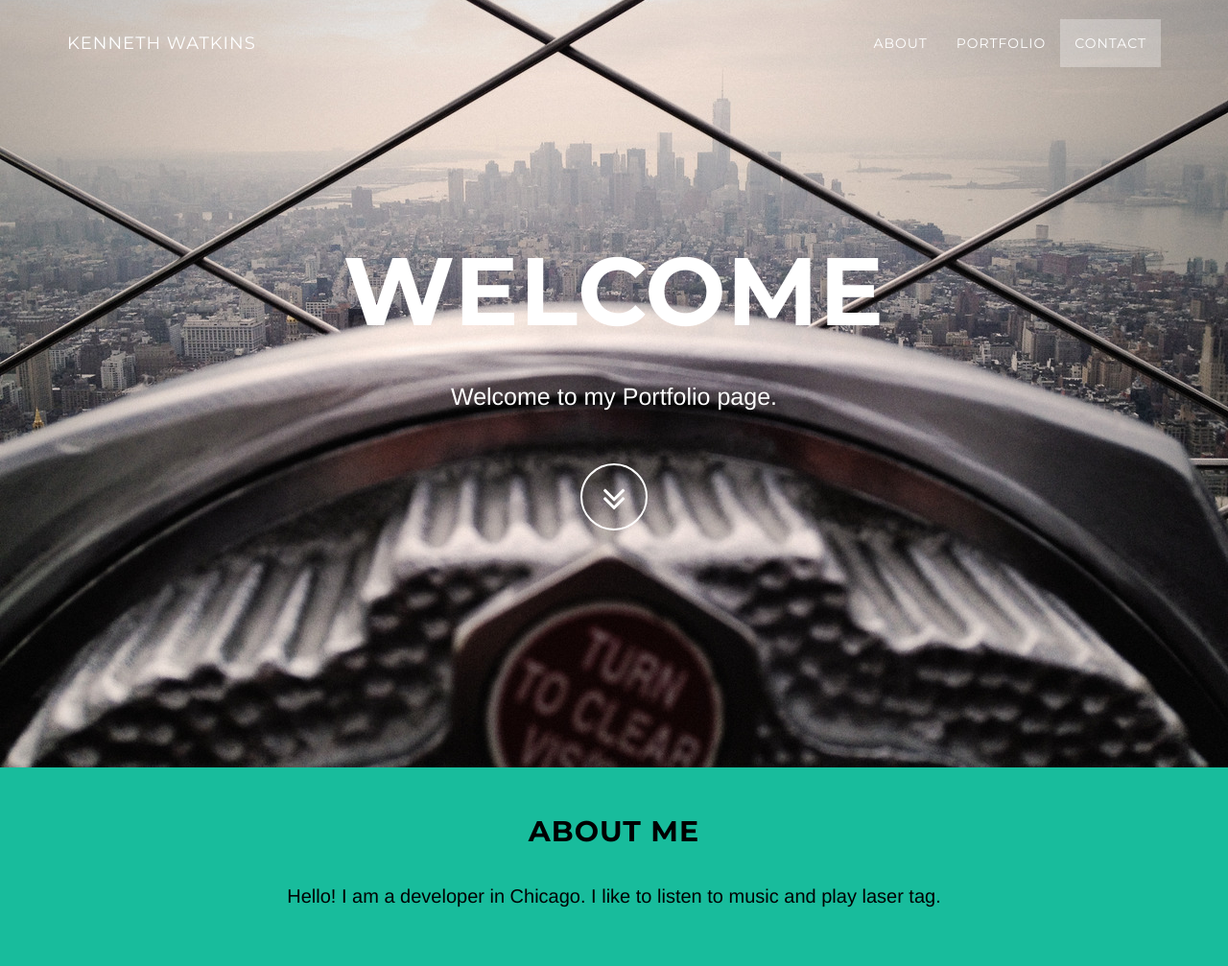
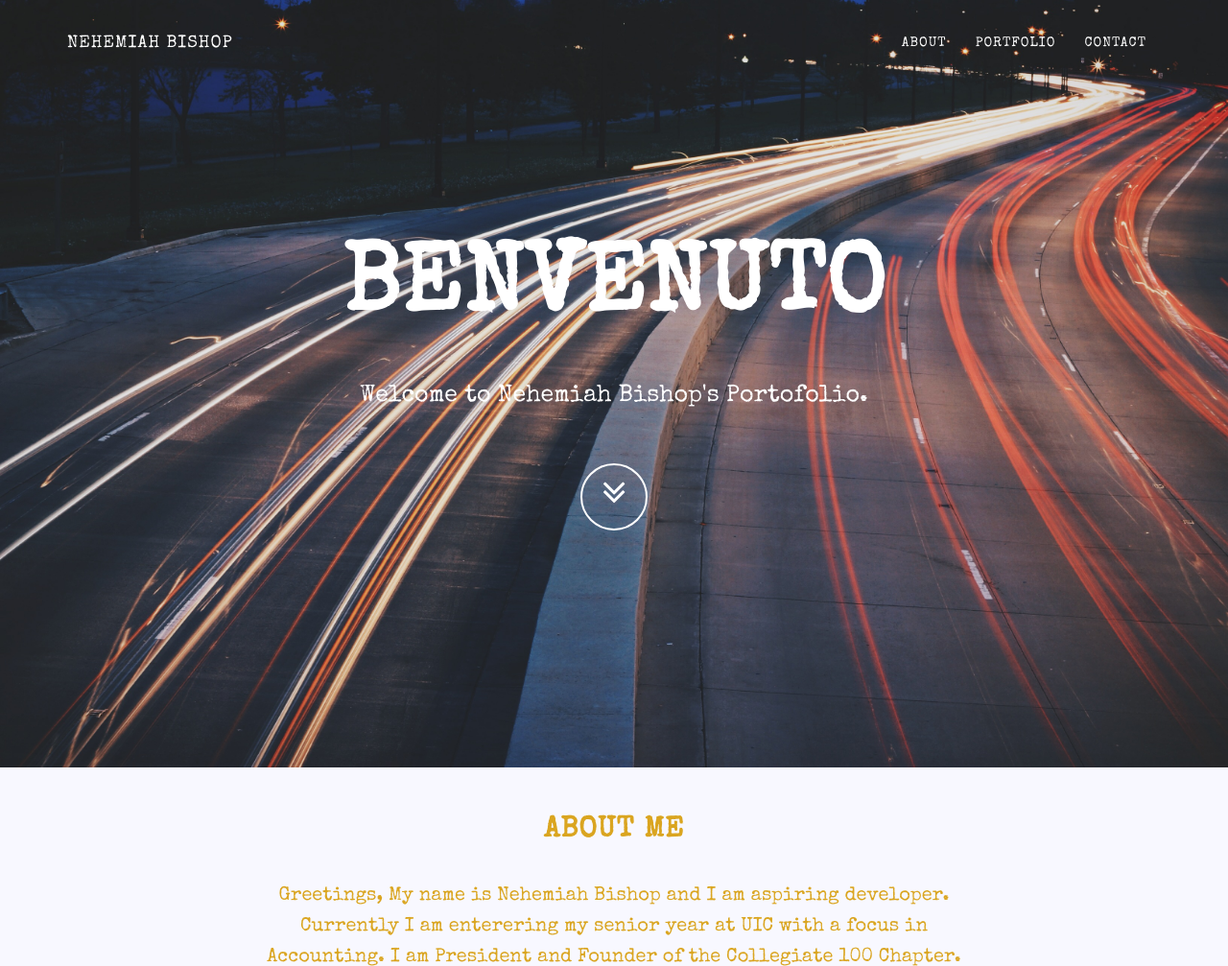
Before and after one commit to Bishopiam/Bishopiam.github.io, a plain HTML site: page index.html in a window 1280 px wide. Shown: the top 1007 px of the page at 96% size. Drawn offline with nearby package versions, Linux system fonts and the light colour scheme.

Commit message:
initial commit

```diff
--- a/css/portfolio.css
+++ b/css/portfolio.css
@@ -2,9 +2,9 @@
 body {
     width: 100%;
     height: 100%;
-    font-family:"Helvetica Neue",Helvetica,Arial,sans-serif;
-    color: #fff;
-    background-color: #f3f3f3;
+    font-family: 'Special Elite';
+    color: #DAA520;
+    background-color: #000;
 }
 
 html {
@@ -20,7 +20,7 @@ h5,
 h6 {
     margin: 0 0 35px;
     text-transform: uppercase;
-    font-family: Montserrat,"Helvetica Neue",Helvetica,Arial,sans-serif;
+    font-family: 'Special Elite';
     font-weight: 700;
     letter-spacing: 1px;
 }
@@ -40,7 +40,7 @@ p {
 }
 
 a {
-    color: #219ab3;
+    color: #DAA520;
     -webkit-transition: all .2s ease-in-out;
     -moz-transition: all .2s ease-in-out;
     transition: all .2s ease-in-out;
@@ -49,7 +49,7 @@ a {
 a:hover,
 a:focus {
     text-decoration: none;
-    color: #11505d;
+    color: #DAA520;
 }
 
 .light {
@@ -63,7 +63,7 @@ a:focus {
     margin-bottom: 0;
     border-bottom: 1px solid rgba(255,255,255,.3);
     text-transform: uppercase;
-    font-family: Montserrat,"Helvetica Neue",Helvetica,Arial,sans-serif;
+    font-family: 'Special Elite';
     background-color: #000;
 }
 
@@ -136,7 +136,7 @@ a:focus {
     padding: 100px 0;
     text-align: center;
     color: #fff;
-    background: url(../img/overview.jpg) no-repeat bottom center scroll;
+    background: url(../img/speeding.jpg) no-repeat bottom center scroll;
     background-color: #000;
     -webkit-background-size: cover;
     -moz-background-size: cover;
@@ -255,7 +255,7 @@ a:focus {
     height:auto;
     padding: 0;
     color: #fff;
-    background: url(../img/computertable.jpg) no-repeat bottom center scroll;
+    background: url(../img/typewriter.jpg) no-repeat bottom center scroll;
     background-color: #000;
     -webkit-background-size: cover;
     -moz-background-size: cover;
@@ -270,12 +270,13 @@ a:focus {
 }
 
 #about , #contact{
-    color: #000;
+  color: #DAA520;
+
 }
 
 #about{
     padding:50px 0 100px 0;
-     background: #18bc9c;
+     background: #F8F8FF;
 }
 
 @media(min-width:767px) {
@@ -292,7 +293,7 @@ a:focus {
 
 .btn {
     text-transform: uppercase;
-    font-family: Montserrat,"Helvetica Neue",Helvetica,Arial,sans-serif;
+    font-family: 'Special Elite';
     font-weight: 400;
     -webkit-transition: all .3s ease-in-out;
     -moz-transition: all .3s ease-in-out;
--- a/index.html
+++ b/index.html
@@ -9,7 +9,7 @@
     <meta name="description" content="">
     <meta name="author" content="">
 
-    <title>Kenneth's Page</title>
+    <title>Nehemiah's Page</title>
 
     <!-- Bootstrap Core CSS -->
     <link href="css/bootstrap.min.css" rel="stylesheet">
@@ -21,6 +21,8 @@
     <link href="font-awesome-4.1.0/css/font-awesome.min.css" rel="stylesheet" type="text/css">
     <link href="http://fonts.googleapis.com/css?family=Lora:400,700,400italic,700italic" rel="stylesheet" type="text/css">
     <link href="http://fonts.googleapis.com/css?family=Montserrat:400,700" rel="stylesheet" type="text/css">
+     <link href='http://fonts.googleapis.com/css?family=Poiret+One|Special+Elite|Cinzel' rel='stylesheet' type='text/css'>
+     <link href='http://fonts.googleapis.com/css?family=Changa+One' rel='stylesheet' type='text/css'>
 
     <!-- HTML5 Shim and Respond.js IE8 support of HTML5 elements and media queries -->
     <!-- WARNING: Respond.js doesn't work if you view the page via file:// -->
@@ -41,7 +43,7 @@
                     <i class="fa fa-bars"></i>
                 </button>
                 <a class="navbar-brand page-scroll" href="#page-top">
-                      <span class="light">Kenneth Watkins </span>
+                      <span class="light">Nehemiah Bishop </span>
                 </a>
             </div>
 
@@ -53,13 +55,13 @@
                         <a href="#page-top"></a>
                     </li>
                     <li>
-                        <a class="page-scroll" href="#about">About</a>
+                        <a class="page-scroll" href="#About Me">About</a>
                     </li>
                     <li>
-                        <a class="page-scroll" href="#portfolio">Portfolio</a>
+                        <a class="page-scroll" href="#My Portfolio">Portfolio</a>
                     </li>
                     <li>
-                        <a class="page-scroll" href="#contact">Contact</a>
+                        <a class="page-scroll" href="#Contact">Contact</a>
                     </li>
                 </ul>
             </div>
@@ -74,8 +76,8 @@
             <div class="container">
                 <div class="row">
                     <div class="col-md-8 col-md-offset-2">
-                        <h1 class="brand-heading">Welcome</h1>
-                        <p class="intro-text">Welcome to my Portfolio page.</p>
+                        <h1 class="brand-heading">Benvenuto</h1>
+                        <p class="intro-text">Welcome to Nehemiah Bishop's Portofolio.</p>
                         <a href="#about" class="btn btn-circle page-scroll">
                             <i class="fa fa-angle-double-down animated"></i>
                         </a>
@@ -91,7 +93,12 @@
             <div class="container">
             <div class="col-lg-8 col-lg-offset-2">
                 <h2>About me</h2>
- <p> Hello!  I am a developer in Chicago. I like to listen to music and play laser tag.</p>
+ <p> Greetings, My name is Nehemiah Bishop and I am aspiring developer.  Currently I am enterering my senior year at
+ UIC with a focus in Accounting.  I am President and Founder of the Collegiate 100 Chapter.  I fully believe in mentoring and giving back to my community.
+ Collegiate 100 has a strong focus on those matters.  I have a huge passion and respect for the game of Basketball.  It has been
+ an huge factor in my life.  Outside of gaining intelectual capital, basketball has been the game that I look to further game knowledge on
+ in all aspects.  The biggest aspect being the business component of basketball.  My of my goals and aspirations is to have a career as an employee
+ for Nike's Jordan Brand.  I am firm believer that if you do something you love for a living, you will never work a day in your life.</p>
             </div>
             </div>
         </div>
@@ -116,18 +123,18 @@
         <div class="row">
             <div class="col-lg-8 col-lg-offset-2">
                 <h2 class="loud">Contact Me</h2>
-                <p>Feel free to contact me anytime!</p>
-                <p><a href="mailto:kenneth@blue1647.com">kenneth@blue1647.com</a>
+                <p></p>
+                <p><a href="mailto:nehemiahbishop@gmail.com">nehemiahbishop@gmail.com</a>
                 </p>
                 <ul class="list-inline banner-social-buttons">
                     <li>
-                        <a href="https://twitter.com/kennethjulian" class="btn btn-default btn-lg"><i class="fa fa-twitter fa-fw"></i> <span class="network-name">Twitter</span></a>
+                        <a href="https://plus.google.com/+NehemiahBishop" class="btn btn-default btn-lg"><i class="fa fa-twitter fa-fw"></i> <span class="network-name">Twitter</span></a>
                     </li>
                     <li>
-                        <a href="https://github.com/virtica" class="btn btn-default btn-lg"><i class="fa fa-github fa-fw"></i> <span class="network-name">Github</span></a>
+                        <a href="http://www.linkedin.com/in/nehemiahbishop/" class="btn btn-default btn-lg"><i class="fa fa-github fa-fw"></i> <span class="network-name">Github</span></a>
                     </li>
                     <li>
-                        <a href="https://www.facebook.com/virtica" class="btn btn-default btn-lg"><i class="fa fa-facebook fa-fw"></i> <span class="network-name">Facebook</span></a>
+                        <a href="https://www.facebook.com/nehemiah.bishop" class="btn btn-default btn-lg"><i class="fa fa-facebook fa-fw"></i> <span class="network-name">Facebook</span></a>
                     </li>
                 </ul>
             </div>
```
